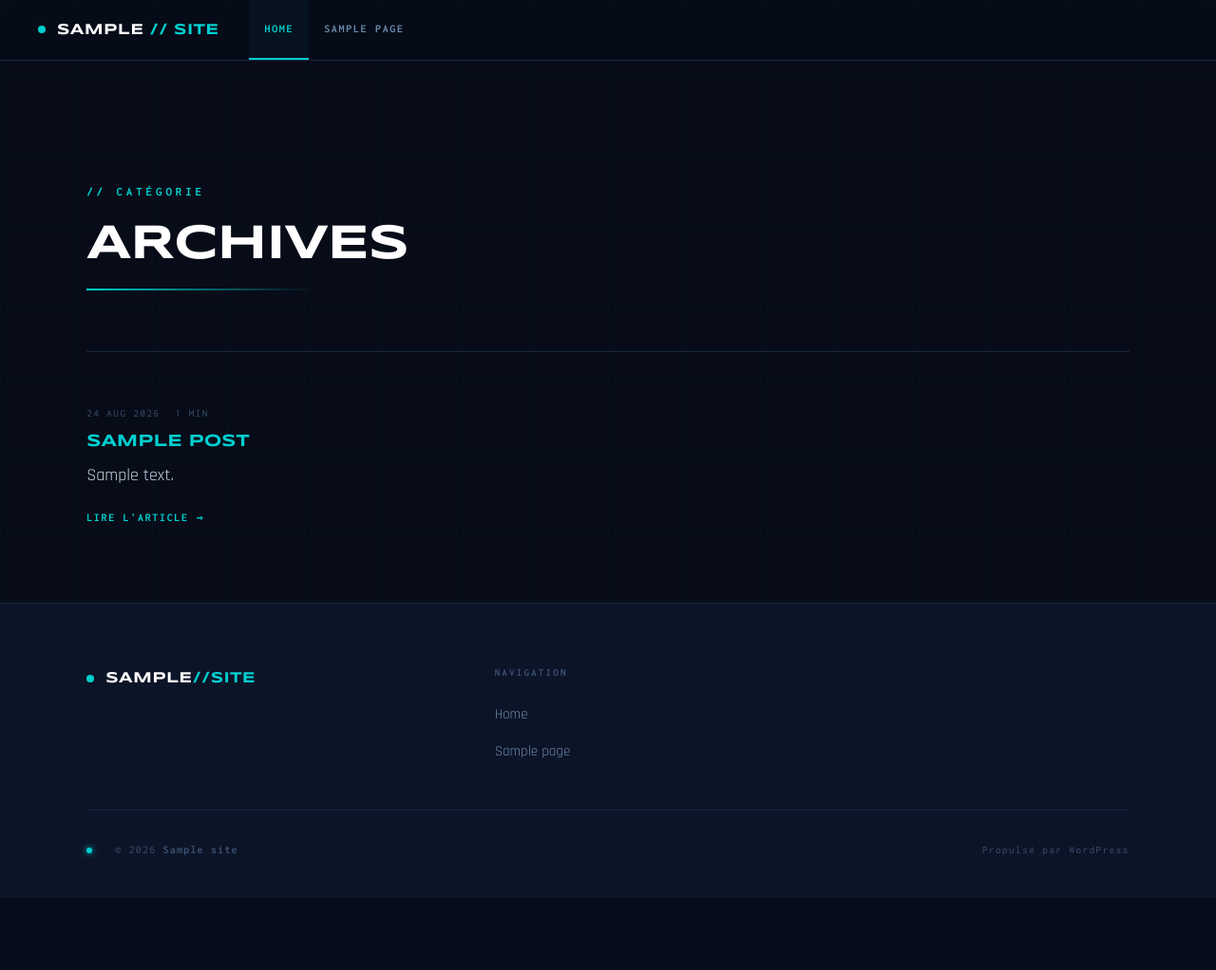
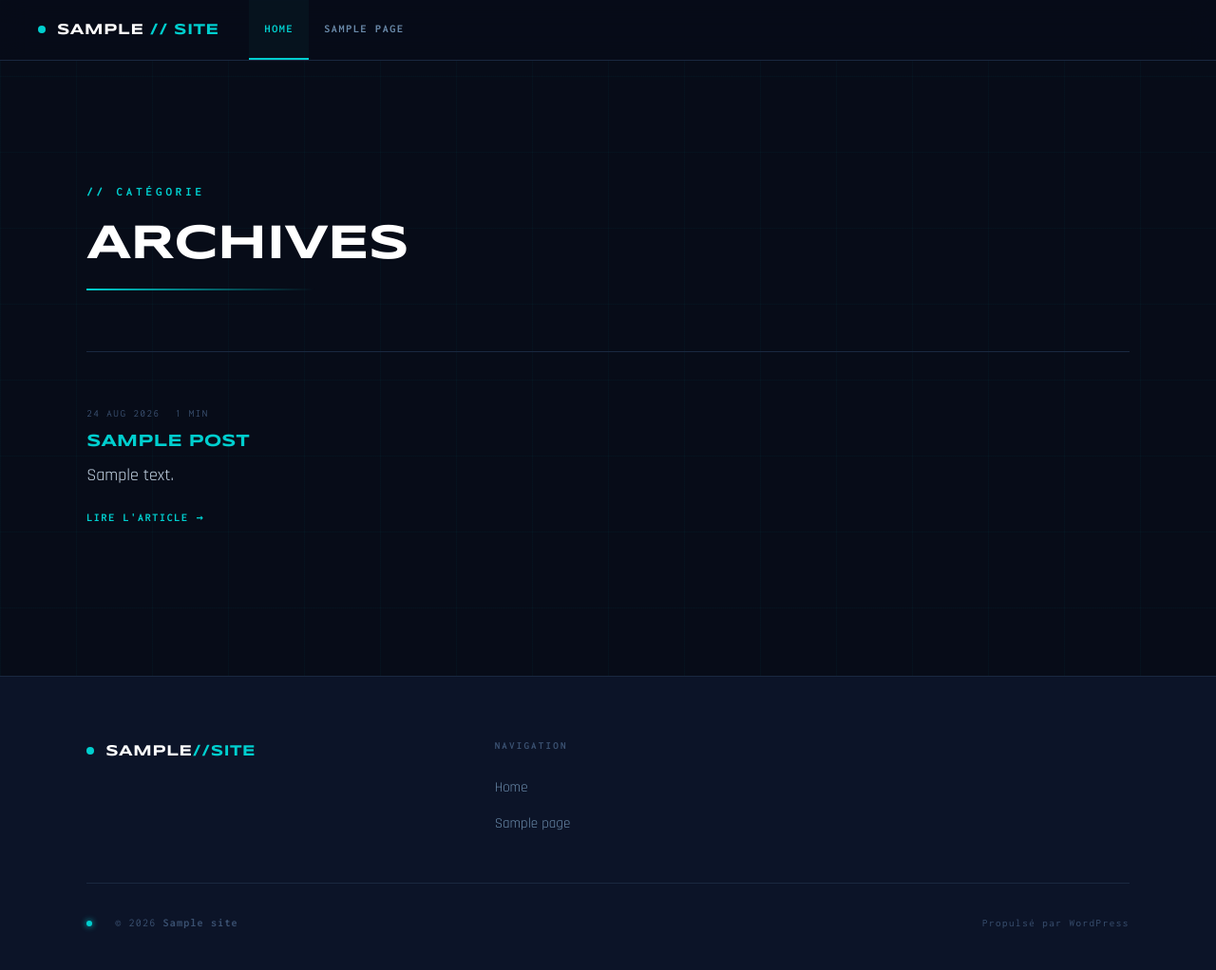
Before and after one commit to JulieCornuPro/Carto-Th-me, a WordPress theme: template carto-theme/archive.php in a window 1280 px wide. Shown: the whole page at 95% size. Before the commit the page ends 946 px from the top, so only its background shows below. Run offline with PHP 8.4 and a stand-in for WordPress, Linux system fonts and the light colour scheme; the site name, menu and one post (Sample post) are stand-ins, and other content is empty.

Commit message:
Separer le contenu des pages du pied de page
Quatre gabarits — page, article, archive, index — posaient un
padding-top et aucun padding-bottom. Le dernier element de n'importe
quelle page venait donc toucher le pied de page.

Le defaut s'est vu sur la confirmation de commande, ou le dernier element
est le mot de la fin d'un achat, mais il valait pour tout le site.

La valeur n'est pas inventee : clamp(48px,6vw,88px) est celle que
page-offres.php emploie deja. front-page.php n'est pas concerne, ses
sections portent leurs propres marges.

Version 1.2.0 -> 1.2.1.

Co-Authored-By: Claude Opus 5 <noreply@anthropic.com>
Claude-Session: https://claude.ai/code/session_01TtPB5qZmF7qM7i9p7zCrhZ

```diff
--- a/carto-theme/archive.php
+++ b/carto-theme/archive.php
@@ -5,7 +5,7 @@
 get_header();
 ?>
 
-<section style="padding-top:clamp(80px,10vw,140px)">
+<section style="padding-top:clamp(80px,10vw,140px);padding-bottom:clamp(48px,6vw,88px)">
     <div class="carto-wrap">
 
         <?php get_template_part( 'template-parts/global/breadcrumb' ); ?>
--- a/carto-theme/index.php
+++ b/carto-theme/index.php
@@ -5,7 +5,7 @@
 get_header();
 ?>
 
-<section style="padding-top:clamp(80px,10vw,140px)">
+<section style="padding-top:clamp(80px,10vw,140px);padding-bottom:clamp(48px,6vw,88px)">
     <div class="carto-wrap">
 
         <header style="margin-bottom:56px">
--- a/carto-theme/page.php
+++ b/carto-theme/page.php
@@ -5,7 +5,7 @@
 get_header();
 ?>
 
-<section style="padding-top:clamp(32px,4vw,56px)">
+<section style="padding-top:clamp(32px,4vw,56px);padding-bottom:clamp(48px,6vw,88px)">
     <div class="carto-wrap">
 
         <?php get_template_part( 'template-parts/global/breadcrumb' ); ?>
--- a/carto-theme/single.php
+++ b/carto-theme/single.php
@@ -5,7 +5,7 @@
 get_header();
 ?>
 
-<section style="padding-top:clamp(80px,10vw,140px)">
+<section style="padding-top:clamp(80px,10vw,140px);padding-bottom:clamp(48px,6vw,88px)">
     <div class="carto-wrap">
 
         <?php get_template_part( 'template-parts/global/breadcrumb' ); ?>
--- a/carto-theme/style.css
+++ b/carto-theme/style.css
@@ -3,7 +3,7 @@ Theme Name:  CARTO
 Theme URI:   https://github.com/your-org/carto-theme
 Author:      CARTO
 Description: Thème AppSec tactical HUD — dark navy, teal signal, composants animés.
-Version:     1.2.0
+Version:     1.2.1
 Requires at least: 6.0
 Tested up to: 6.5
 Requires PHP: 8.0
```
